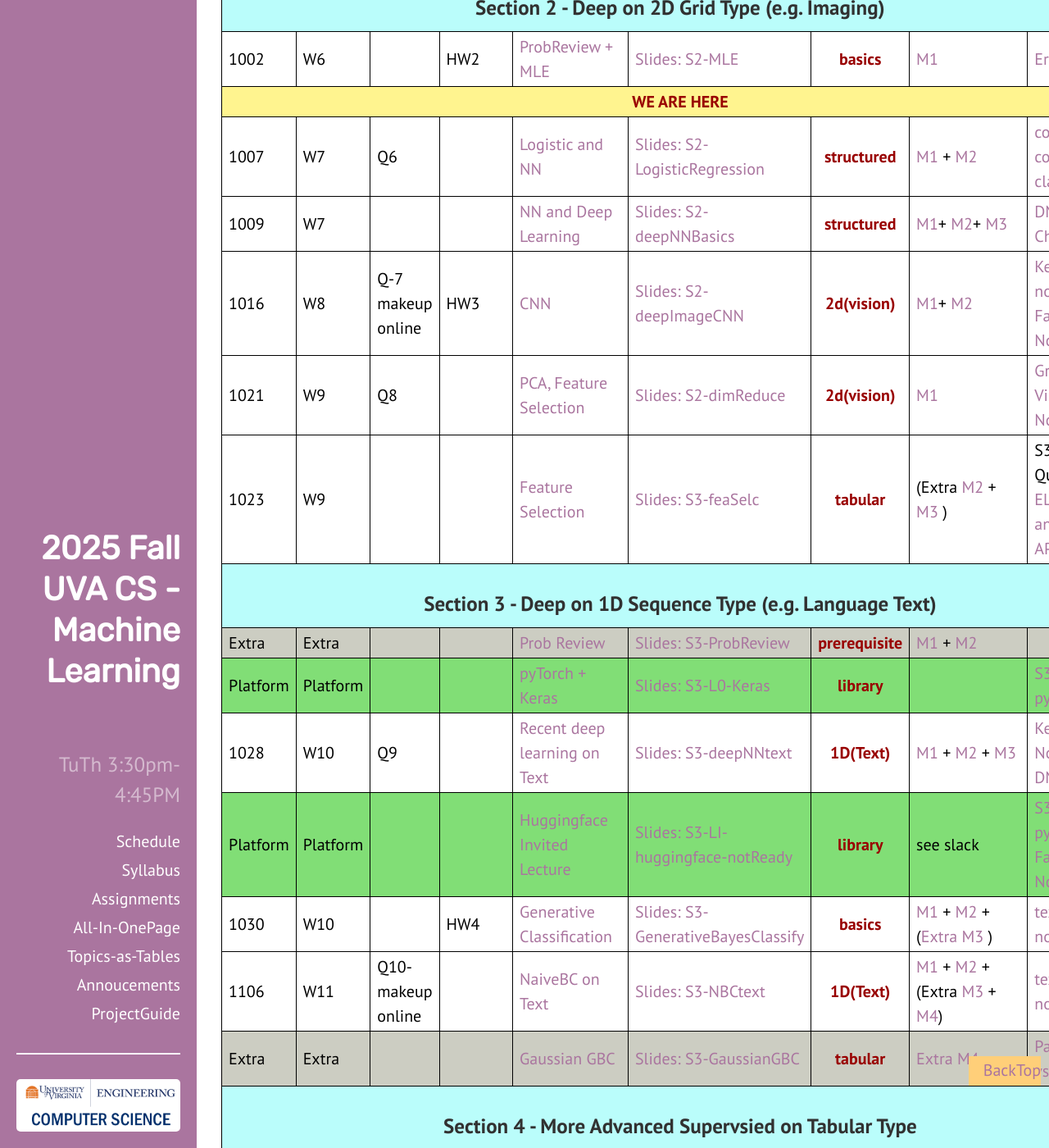
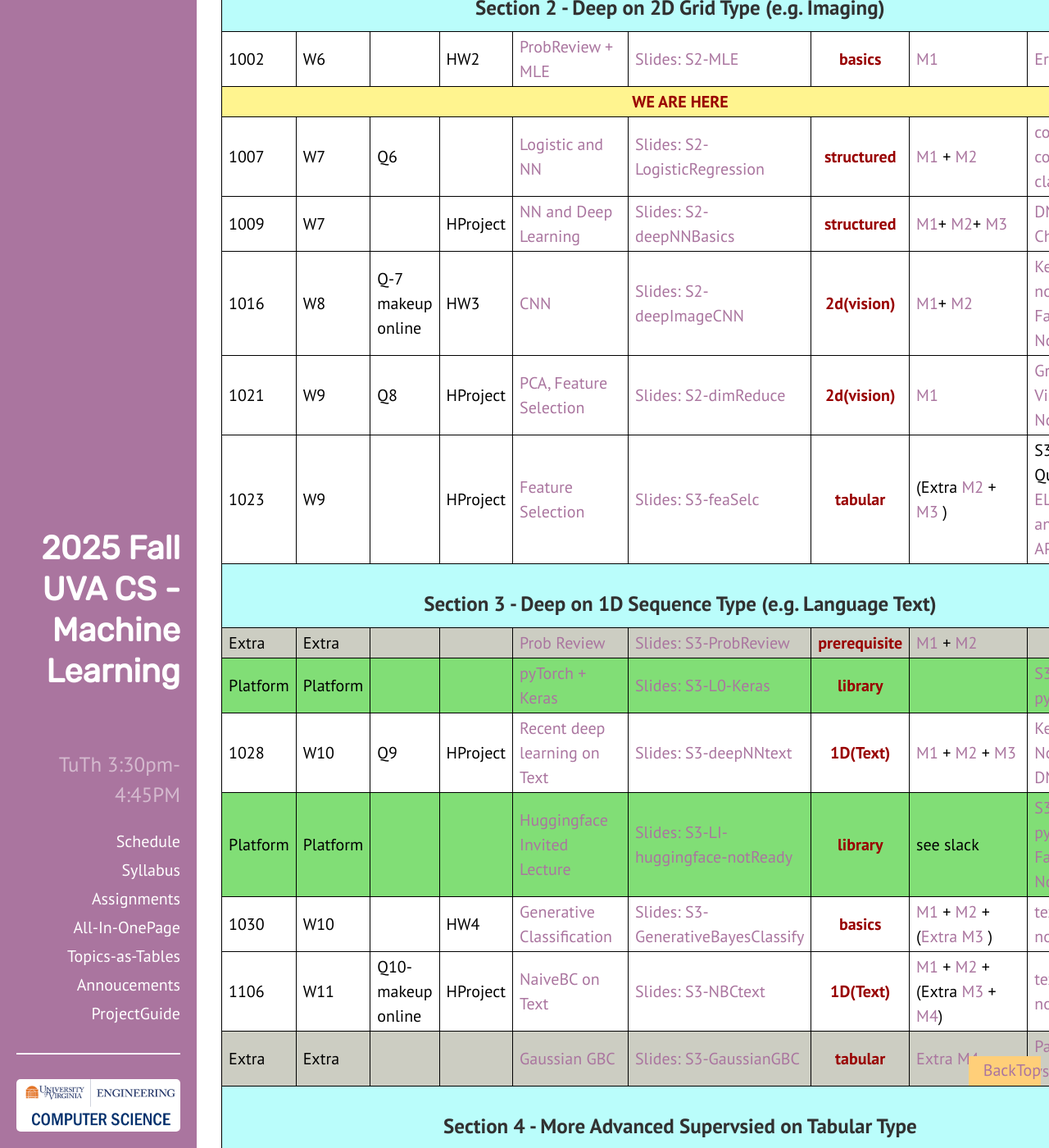
Before and after one commit to qiyanjun/2025Fall-UVA-CS-MachineLearningDeep, a Jekyll site: the page built from index.html, in a window 1280 px wide and 1400 px high, scrolled down 2249 px. Shown: the whole window at 82% size. Built offline with Jekyll 4.4.1, drawn with Linux system fonts in a browser that asks for light colours.

Commit message:
adding project session plan

```diff
--- a/index.html
+++ b/index.html
@@ -65,7 +65,7 @@ desc: 'Website for 2025 Fall -UVA-CS Machine Learning: Machine learning Foundati
 
 {% assign Qdates = "|||Q1||Q2|Q3||Q4||Q5||Q6|| Q-7 makeup online | Q8||Q9| | Q10-makeup online|Q11| |Q12||Q13| Q14 | | Q15-makeup| " | split: "|" %}
 
-{% assign HWdates = "|||||||HW1||||HW2|Project Idea||HW3||||HW4||||HW5|||||HProject " | split: "|" %}
+{% assign HWdates = "|||||||HW1||||HW2||HProject|HW3|HProject|HProject|HProject|HW4|HProject|HProject|||HW5||||HProject " | split: "|" %}
 
 
 {% for post in sorted %}
```
Also changed, not shown: z25fBlog.md (+1 -1 lines).
